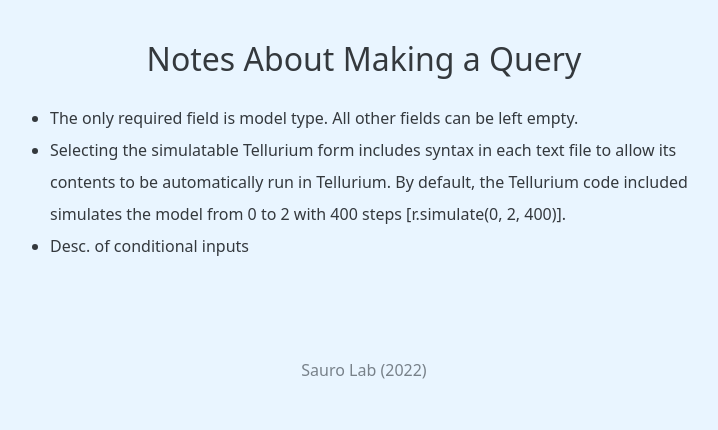
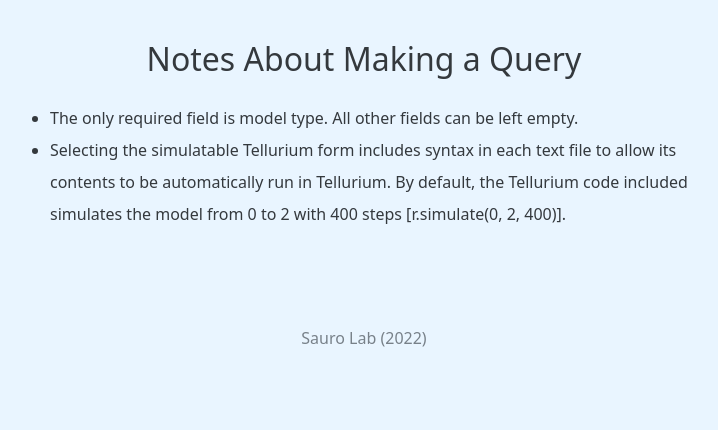
Before and after one commit to wesleyyl/cesium, a Flask app: template templates/index.html in a window 1280 px wide. Shown: the part 1304-1734 px from the top of the page, without its empty margins (276-994 px from the left). After the commit the page ends 1651 px from the top, so only its background shows below. Run offline with Flask 2, Linux system fonts and the light colour scheme; the template is opened without the code that fills it, so the values that code supplies are empty.

Commit message:
updated query notes

```diff
--- a/templates/index.html
+++ b/templates/index.html
@@ -127,7 +127,7 @@
 		<ul class="lh-lg">
 			<li>The only required field is model type. All other fields can be left empty.</li>
 			<li>Selecting the simulatable Tellurium form includes syntax in each text file to allow its contents to be automatically run in Tellurium. By default, the Tellurium code included simulates the model from 0 to 2 with 400 steps [r.simulate(0, 2, 400)].</li>
-			<li>Desc. of conditional inputs</li>
+			<!-- <li>Desc. of conditional inputs</li> -->
 		</ul>
 	</article>
 </div>
```
